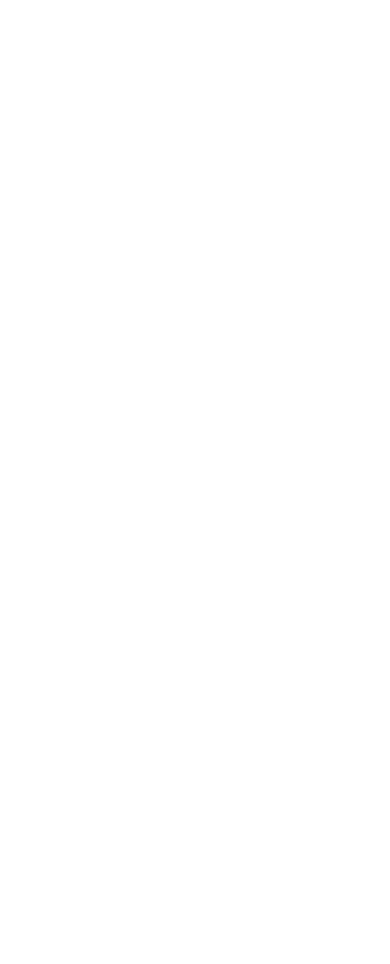
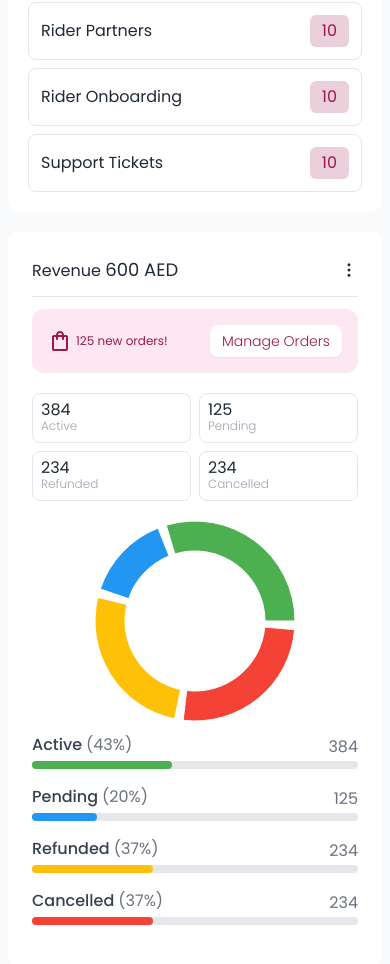
Before and after one commit to ifajul89/basic-dashboard, a React (Vite) app: page / in a window 390 px wide. Shown: the part 980-1944 px from the top of the page. Before the commit the page ends 844 px from the top, so only its background shows below. Built offline with nearby package versions, Linux system fonts and the light colour scheme.

Commit message:
added responsive design for order summary

```diff
--- a/src/components/OrderSummary.jsx
+++ b/src/components/OrderSummary.jsx
@@ -22,15 +22,15 @@
       </div>
       <hr className="my-3" />
       <div className="bg-pink-100 text-pink-800 flex items-center justify-between p-4 rounded-xl">
-        <div className="flex items-end gap-1 ">
+        <div className="flex items-center gap-1">
           <MdOutlineShoppingBag className="text-2xl" />
-          <h6>{data[1].value} new orders!</h6>
+          <h6 className="text-xs sm:text-base">{data[1].value} new orders!</h6>
         </div>
         <button className="btn btn-sm bg-white hover:bg-gray-50 font-light text-pink-800 border-none">
           Manage Orders
         </button>
       </div>
-      <div className="grid grid-cols-4 my-5 gap-2 md:gap-5">
+      <div className="grid grid-cols-2 lg:grid-cols-4 my-5 gap-2 md:gap-5">
         {data.map((box) => (
           <div className="border border-gray-200 rounded-lg p-2 md:p-3 leading-4">
             <h6 className="md:text-3xl">{box.value}</h6>
@@ -38,8 +38,8 @@
           </div>
         ))}
       </div>
-      <div className="flex flex-col md:flex-row items-center justify-between">
-        <div className="w-full md:w-1/2">
+      <div className="flex flex-col lg:flex-row items-center gap-3 lg:gap-5 justify-between">
+        <div className="w-full lg:w-1/2">
           <ResponsiveContainer width="100%" height={200}>
             <PieChart>
               <Pie
@@ -59,7 +59,7 @@
             </PieChart>
           </ResponsiveContainer>
         </div>
-        <div className="w-full md:w-1/2">
+        <div className="w-full lg:w-1/2">
           {data.map((entry) => (
             <div key={entry.name} className="mb-4">
               <div className="flex items-center justify-between">
--- a/src/components/TableSection.jsx
+++ b/src/components/TableSection.jsx
@@ -6,9 +6,9 @@
   return (
     <div className="grid grid-cols-1 md:grid-cols-2 mt-5 gap-5">
       <RevenueData />
-      {/* <TaskTable CardName="Pending Tasks" />
+      <TaskTable CardName="Pending Tasks" />
       <OrderSummary />
-      <TaskTable CardName="Activity Log" /> */}
+      {/* <TaskTable CardName="Activity Log" /> */}
     </div>
   );
 };
```
